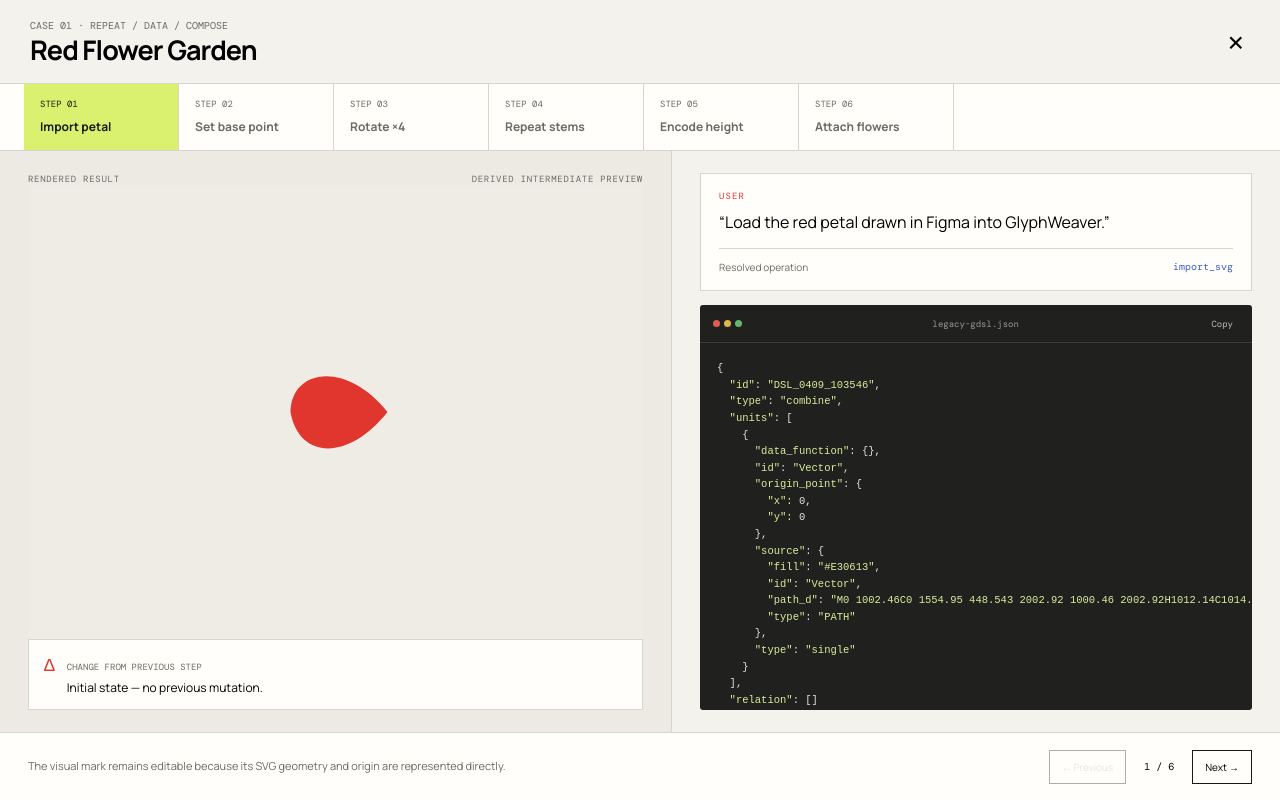
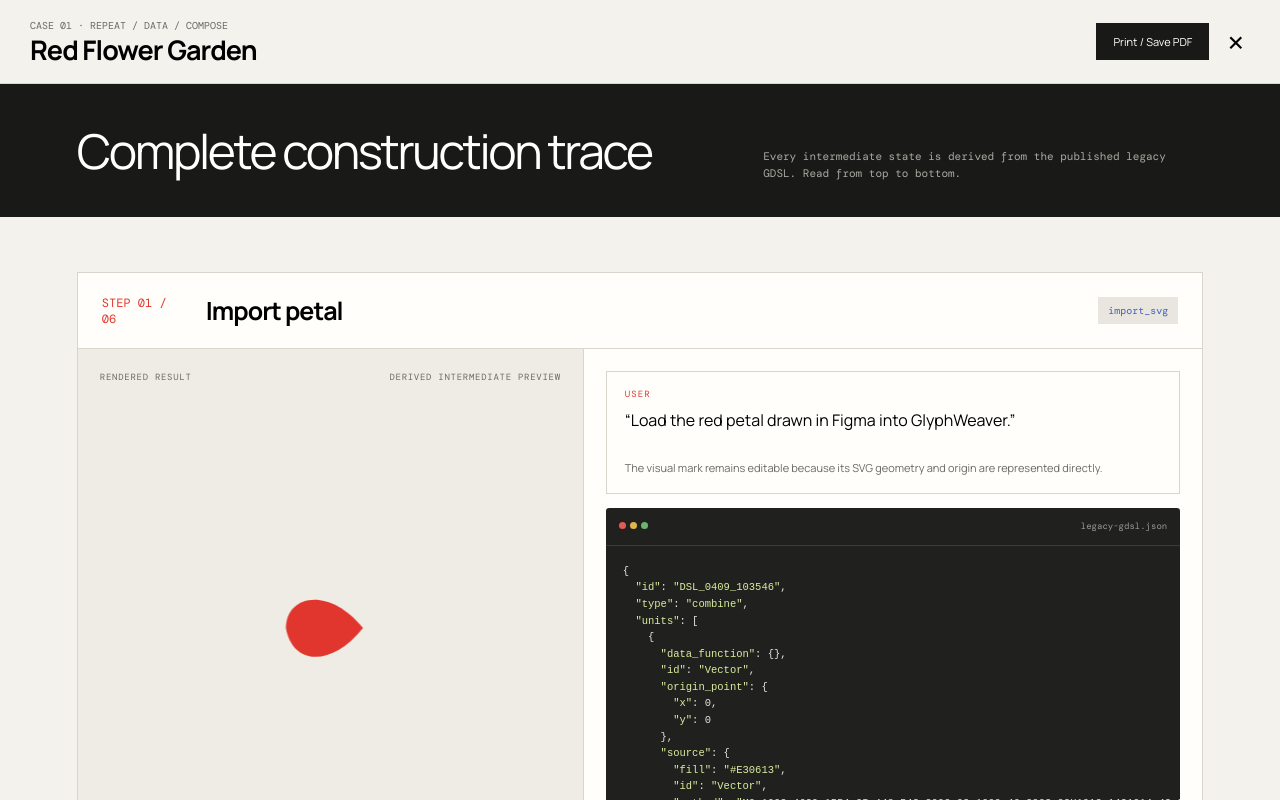
Before and after one commit to glyphweaver/glyphweaver.github.io, a plain HTML site: page process-gallery.html in a window 1280 px wide. Both pictures are taken after a click on the element 267 px from the left and 1578 px from the top of the page. Shown: the part 1178-1978 px from the top of the page. Drawn offline with nearby package versions, Linux system fonts and the light colour scheme.

Commit message:
Add print-first vertical walkthroughs

```diff
--- a/css/process-gallery.css
+++ b/css/process-gallery.css
@@ -135,3 +135,58 @@ pre { margin: 0; min-height: 0; overflow: auto; padding: 17px; font: 10.5px/1.58
   .dialog-footer { justify-content: center; }
 }
 @media (prefers-reduced-motion: reduce) { * { scroll-behavior: auto !important; transition: none !important; } }
+
+/* Long-form, print-first walkthrough */
+dialog { overflow-y: auto; }
+.dialog-shell { min-height: 100%; height: auto; display: block; }
+.dialog-actions { display: flex; align-items: center; gap: 12px; }
+.print-button { padding: 10px 16px; border: 1px solid var(--ink); background: var(--ink); color: white; cursor: pointer; font-size: 11px; }
+.print-intro { padding: 34px clamp(24px, 6vw, 90px); background: var(--ink); color: white; display: flex; justify-content: space-between; align-items: end; gap: 30px; }
+.print-intro p { margin: 0; font-size: clamp(28px, 4vw, 48px); letter-spacing: -.05em; }
+.print-intro span { max-width: 440px; color: #aaa9a2; font: 11px/1.6 var(--mono); }
+.print-steps { padding: 55px clamp(24px, 6vw, 90px) 100px; display: grid; gap: 72px; }
+.print-step { background: var(--white); border: 1px solid var(--line); break-inside: avoid; }
+.print-step-heading { display: grid; grid-template-columns: 84px 1fr auto; align-items: center; gap: 20px; padding: 20px 24px; border-bottom: 1px solid var(--line); }
+.step-index { font: 12px var(--mono); color: var(--red); }
+.print-step-heading h3 { margin: 0; font-size: 25px; letter-spacing: -.04em; }
+.step-operation { padding: 7px 10px; background: #e8e6df; color: var(--blue); font: 10px var(--mono); }
+.print-step-body { display: grid; grid-template-columns: minmax(0,.9fr) minmax(0,1.1fr); }
+.step-visual { min-width: 0; padding: 22px; background: #eeece5; border-right: 1px solid var(--line); display: grid; grid-template-rows: auto 360px auto; }
+.step-evidence { min-width: 0; padding: 22px; display: grid; align-content: start; gap: 14px; }
+.step-render { width: 100%; height: 100%; min-height: 280px; }
+.step-paper-result { width: 100%; height: 100%; object-fit: contain; padding: 12px; }
+.step-explanation { margin: 0; padding-top: 13px; color: var(--muted); font-size: 11px; line-height: 1.6; }
+.step-evidence .code-card pre { max-height: 520px; }
+
+@media (max-width: 950px) {
+  .print-step-body { grid-template-columns: 1fr; }
+  .step-visual { border-right: 0; border-bottom: 1px solid var(--line); }
+}
+@media (max-width: 650px) {
+  .print-button { display: none; }
+  .print-step-heading { grid-template-columns: 52px 1fr; }
+  .step-operation { grid-column: 2; justify-self: start; }
+  .print-intro { align-items: flex-start; flex-direction: column; }
+}
+
+@media print {
+  @page { size: A4 portrait; margin: 12mm; }
+  body { background: white; print-color-adjust: exact; -webkit-print-color-adjust: exact; }
+  body > .site-header, body > main, body > footer, dialog::backdrop, .dialog-actions { display: none !important; }
+  dialog[open] { display: block; position: static; width: auto; height: auto; overflow: visible; background: white; }
+  .dialog-header { padding: 0 0 8mm; border-bottom: 1px solid #999; }
+  .dialog-header h2 { font-size: 22pt; }
+  .print-intro { padding: 8mm; margin-bottom: 8mm; }
+  .print-intro p { font-size: 21pt; }
+  .print-steps { padding: 0; gap: 10mm; }
+  .print-step { break-before: page; page-break-before: always; break-inside: auto; page-break-inside: auto; }
+  .print-step-heading { padding: 4mm 5mm; }
+  .print-step-heading h3 { font-size: 15pt; }
+  .print-step-body { grid-template-columns: 42% 58%; }
+  .step-visual, .step-evidence { padding: 4mm; }
+  .step-visual { grid-template-rows: auto 72mm auto; }
+  .step-evidence .code-card pre { max-height: none; }
+  pre { font-size: 6.5pt; line-height: 1.35; white-space: pre-wrap; overflow-wrap: anywhere; overflow: visible; }
+  .intent-card { padding: 4mm; }
+  blockquote { font-size: 10pt; }
+}
--- a/js/process-gallery.js
+++ b/js/process-gallery.js
@@ -245,35 +245,53 @@ async function openExample(ex) {
   }
   document.getElementById("dialog-kicker").textContent=`Case ${ex.number} · ${ex.tags.join(" / ")}`;
   document.getElementById("dialog-title").textContent=ex.title;
-  const strip=document.getElementById("step-strip"); strip.innerHTML="";
-  ex.steps.forEach((step,i)=>{const btn=document.createElement("button");btn.className="step-tab";btn.role="tab";btn.innerHTML=`<span>STEP ${String(i+1).padStart(2,"0")}</span><strong>${step.title}</strong>`;btn.addEventListener("click",()=>showStep(i));strip.appendChild(btn);});
-  dialog.showModal(); document.body.style.overflow="hidden"; showStep(0);
-}
-function showStep(index) {
-  activeStep=index; const step=activeExample.steps[index];
-  document.querySelectorAll(".step-tab").forEach((el,i)=>{el.classList.toggle("is-active",i===index);el.setAttribute("aria-selected",i===index);});
-  document.querySelectorAll(".step-tab")[index]?.scrollIntoView({behavior:"smooth",block:"nearest",inline:"center"});
-  document.getElementById("actor-label").textContent=step.actor;
-  document.getElementById("intent-text").textContent=`“${step.intent}”`;
-  document.getElementById("operation-code").textContent=step.operation;
-  document.getElementById("dsl-code").innerHTML=syntaxHighlight(step.dsl);
-  document.getElementById("change-text").textContent=index===0?"Initial state — no previous mutation.":step.change;
-  document.getElementById("step-explanation").textContent=step.explanation;
-  document.getElementById("step-count").textContent=`${index+1} / ${activeExample.steps.length}`;
-  document.getElementById("previous-step").disabled=index===0;
-  document.getElementById("next-step").disabled=index===activeExample.steps.length-1;
-  const canvas = document.getElementById("render-canvas");
-  const paperResult = document.getElementById("paper-result");
-  const isPublishedFinal = index === activeExample.steps.length - 1;
-  paperResult.style.display = isPublishedFinal ? "block" : "none";
-  canvas.style.display = isPublishedFinal ? "none" : "block";
-  document.getElementById("render-status").textContent = isPublishedFinal ? "Published paper result" : "Derived intermediate preview";
-  if (isPublishedFinal) {
-    paperResult.src = activeExample.paperImage;
-    paperResult.alt = `${activeExample.title}, published result`;
-  } else {
-    requestAnimationFrame(()=>renderScene(canvas,activeExample.scene,step.view,activeExample.accent));
-  }
+  const container=document.getElementById("print-steps");
+  container.innerHTML=activeExample.steps.map((step,index)=>{
+    const isFinal=index===activeExample.steps.length-1;
+    const visual=isFinal
+      ? `<img class="step-paper-result" src="${activeExample.paperImage}" alt="${activeExample.title}, published result">`
+      : `<canvas class="step-render" data-step-index="${index}" width="760" height="580"></canvas>`;
+    return `<article class="print-step">
+      <header class="print-step-heading">
+        <span class="step-index">STEP ${String(index+1).padStart(2,"0")} / ${String(activeExample.steps.length).padStart(2,"0")}</span>
+        <h3>${step.title}</h3>
+        <code class="step-operation">${step.operation}</code>
+      </header>
+      <div class="print-step-body">
+        <section class="step-visual">
+          <div class="panel-label"><span>Rendered result</span><span>${isFinal?"Published paper result":"Derived intermediate preview"}</span></div>
+          ${visual}
+          <div class="change-summary">
+            <span class="change-icon">Δ</span>
+            <div><small>Change from previous step</small><p>${index===0?"Initial state — no previous mutation.":step.change}</p></div>
+          </div>
+        </section>
+        <section class="step-evidence">
+          <div class="intent-card">
+            <div class="actor">${step.actor}</div>
+            <blockquote>“${step.intent}”</blockquote>
+            <p class="step-explanation">${step.explanation}</p>
+          </div>
+          <div class="code-card">
+            <div class="code-toolbar">
+              <div><span class="code-dot red"></span><span class="code-dot amber"></span><span class="code-dot green"></span></div>
+              <span>legacy-gdsl.json</span>
+            </div>
+            <pre><code>${syntaxHighlight(step.dsl)}</code></pre>
+          </div>
+        </section>
+      </div>
+    </article>`;
+  }).join("");
+  dialog.showModal();
+  document.body.style.overflow="hidden";
+  requestAnimationFrame(()=>{
+    container.querySelectorAll("canvas[data-step-index]").forEach(canvas=>{
+      const index=Number(canvas.dataset.stepIndex);
+      renderScene(canvas,activeExample.scene,activeExample.steps[index].view,activeExample.accent);
+    });
+    dialog.scrollTop=0;
+  });
 }
 
 document.querySelectorAll(".filter").forEach(btn=>btn.addEventListener("click",()=>{
@@ -281,9 +299,6 @@ document.querySelectorAll(".filter").forEach(btn=>btn.addEventListener("click",(
 }));
 document.querySelector(".close-button").addEventListener("click",()=>dialog.close());
 dialog.addEventListener("close",()=>{document.body.style.overflow="";});
-document.getElementById("previous-step").addEventListener("click",()=>{if(activeStep>0)showStep(activeStep-1);});
-document.getElementById("next-step").addEventListener("click",()=>{if(activeStep<activeExample.steps.length-1)showStep(activeStep+1);});
-document.getElementById("copy-code").addEventListener("click",async e=>{await navigator.clipboard.writeText(JSON.stringify(activeExample.steps[activeStep].dsl,null,2));e.target.textContent="Copied";setTimeout(()=>e.target.textContent="Copy",1200);});
-window.addEventListener("keydown",e=>{if(!dialog.open)return;if(e.key==="ArrowRight"&&activeStep<activeExample.steps.length-1)showStep(activeStep+1);if(e.key==="ArrowLeft"&&activeStep>0)showStep(activeStep-1);});
-window.addEventListener("resize",()=>{if(dialog.open && activeStep < activeExample.steps.length-1)renderScene(document.getElementById("render-canvas"),activeExample.scene,activeExample.steps[activeStep].view,activeExample.accent);});
+document.getElementById("print-case").addEventListener("click",()=>window.print());
+window.addEventListener("resize",()=>{if(dialog.open)document.querySelectorAll("canvas[data-step-index]").forEach(canvas=>{const index=Number(canvas.dataset.stepIndex);renderScene(canvas,activeExample.scene,activeExample.steps[index].view,activeExample.accent);});});
 buildCards();
--- a/process-gallery.html
+++ b/process-gallery.html
@@ -89,49 +89,16 @@
           <p class="dialog-kicker" id="dialog-kicker"></p>
           <h2 id="dialog-title"></h2>
         </div>
-        <button class="close-button" aria-label="Close walkthrough">×</button>
+        <div class="dialog-actions">
+          <button class="print-button" id="print-case">Print / Save PDF</button>
+          <button class="close-button" aria-label="Close walkthrough">×</button>
+        </div>
       </header>
-
-      <div class="step-strip" id="step-strip" role="tablist" aria-label="Walkthrough steps"></div>
-
-      <div class="workspace">
-        <section class="render-panel" aria-labelledby="render-heading">
-          <div class="panel-label"><span id="render-heading">Rendered result</span><span id="render-status">Deterministic preview</span></div>
-          <div class="render-stage">
-            <canvas id="render-canvas" width="760" height="580"></canvas>
-            <img id="paper-result" alt="">
-          </div>
-          <div class="change-summary">
-            <span class="change-icon">Δ</span>
-            <div><small>Change from previous step</small><p id="change-text"></p></div>
-          </div>
-        </section>
-
-        <section class="evidence-panel">
-          <div class="intent-card">
-            <div class="actor" id="actor-label">USER</div>
-            <blockquote id="intent-text"></blockquote>
-            <div class="operation-row"><span>Resolved operation</span><code id="operation-code"></code></div>
-          </div>
-          <div class="code-card">
-            <div class="code-toolbar">
-              <div><span class="code-dot red"></span><span class="code-dot amber"></span><span class="code-dot green"></span></div>
-              <span>legacy-gdsl.json</span>
-              <button id="copy-code">Copy</button>
-            </div>
-            <pre><code id="dsl-code"></code></pre>
-          </div>
-        </section>
+      <div class="print-intro">
+        <p>Complete construction trace</p>
+        <span>Every intermediate state is derived from the published legacy GDSL. Read from top to bottom.</span>
       </div>
-
-      <footer class="dialog-footer">
-        <p id="step-explanation"></p>
-        <div class="step-controls">
-          <button id="previous-step">← Previous</button>
-          <span id="step-count"></span>
-          <button id="next-step">Next →</button>
-        </div>
-      </footer>
+      <div class="print-steps" id="print-steps"></div>
     </div>
   </dialog>
 
```
